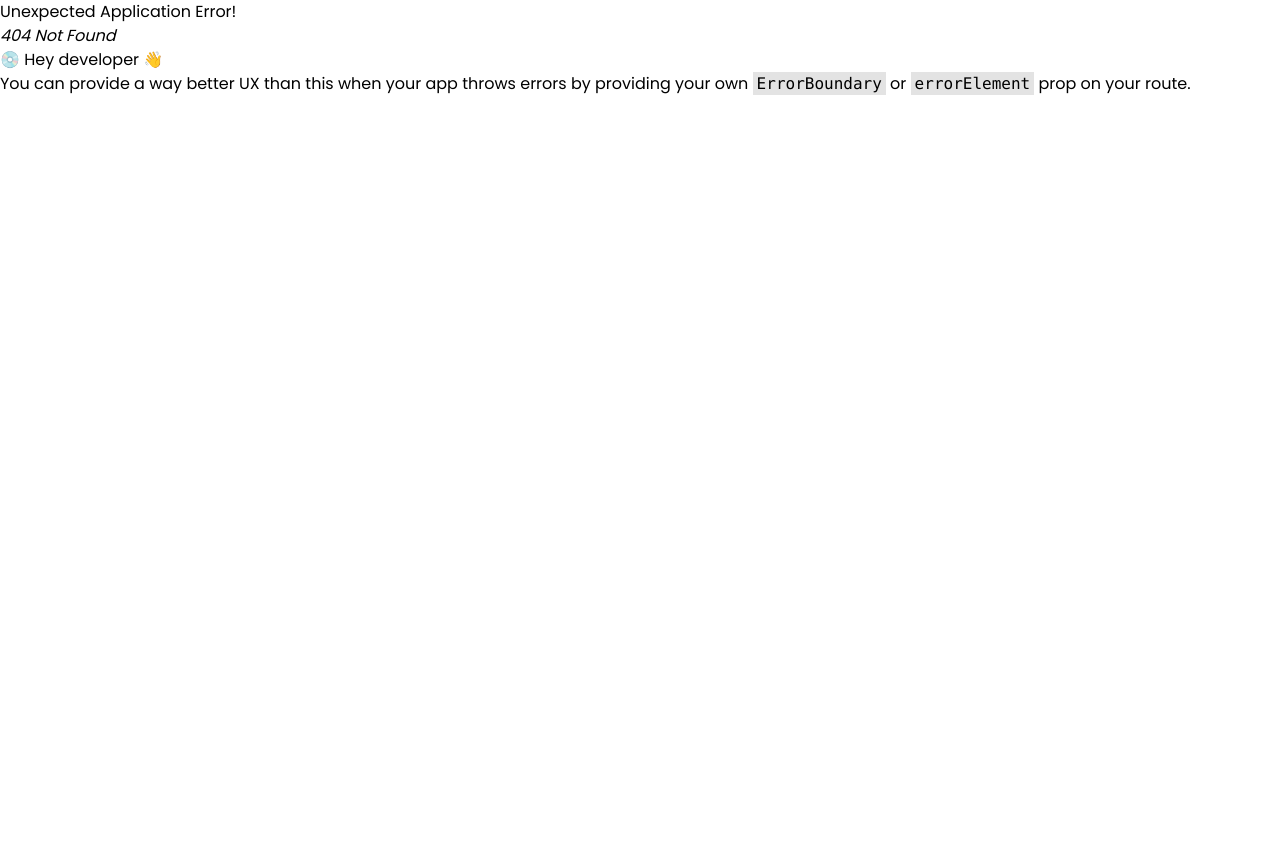
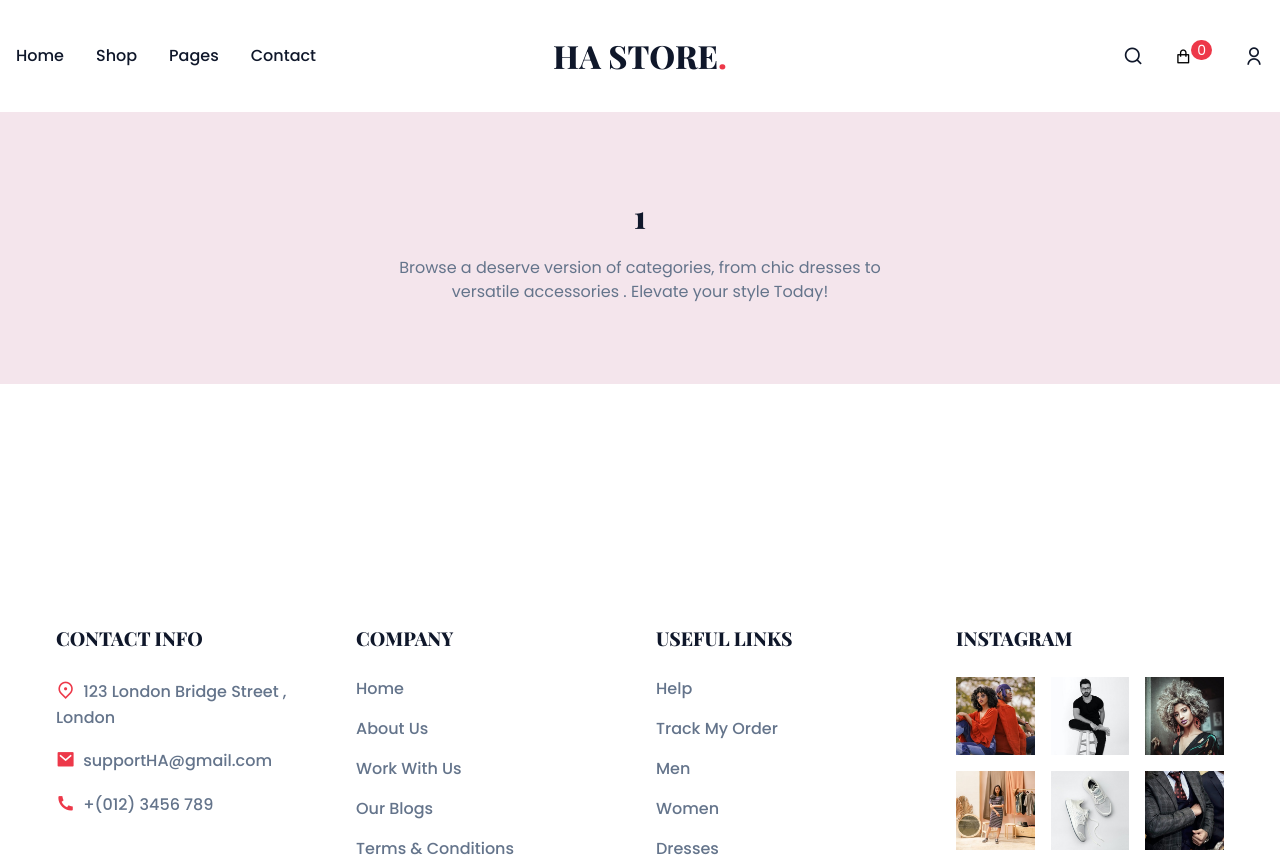
Before and after one commit to HamdiAshraf/HA-STORE-Full-Ecommerce-MERN-project, a React (Vite) app in the folder frontend/: page /categories/1 in a window 1280 px wide. Before the commit this address had no page. Shown: the top 857 px of the page. Before the commit the page ends 800 px from the top, so only its background shows below. Built offline with nearby package versions, Linux system fonts and the light colour scheme.

Commit message:
category page

```diff
--- /dev/null
+++ b/frontend/src/pages/categories/CategoriesPage.jsx
@@ -0,0 +1,34 @@
+import  { useEffect, useState } from 'react'
+import { useParams } from 'react-router-dom'
+import products from "../../data/products.json"
+import ProductCards from '../shop/ProductCards';
+const CategoriesPage = () => {
+    const {categoryName}=useParams();
+    const [filteredProducts,setFilteredProducts]=useState([]);
+
+    useEffect(()=>{
+        const filtered= products.filter((product)=> product.category===categoryName.toLowerCase())
+        setFilteredProducts(filtered);
+    },[categoryName])
+
+    useEffect(()=>{
+        window.scrollTo(0,0)
+    },[])
+  return (
+    <>
+    <section className='section__container bg-primary-light'>
+    <h2 className='section__header capitalize'>{categoryName}</h2>
+    <p className='section__subheader'>
+        Browse a deserve version of categories, from chic dresses to versatile accessories . Elevate your style Today!
+    </p>
+    </section>
+
+    {/* // products card  */}
+    <div className='section__container'>
+        <ProductCards products={filteredProducts}/>
+    </div>
+    </>
+  )
+}
+
+export default CategoriesPage
--- a/frontend/src/routers/router.jsx
+++ b/frontend/src/routers/router.jsx
@@ -1,6 +1,7 @@
 import {createBrowserRouter} from "react-router-dom";
 import App from "../App";
 import HomePage from "../pages/Home/HomePage";
+import CategoriesPage from "../pages/categories/CategoriesPage";
 
 
 const router = createBrowserRouter([
@@ -11,6 +12,10 @@ const router = createBrowserRouter([
             {
                 path:"/",
                 element:<HomePage/>
+            },
+            {
+                path:"/categories/:categoryName",
+                element:<CategoriesPage />
             }
         ]
     }
```
